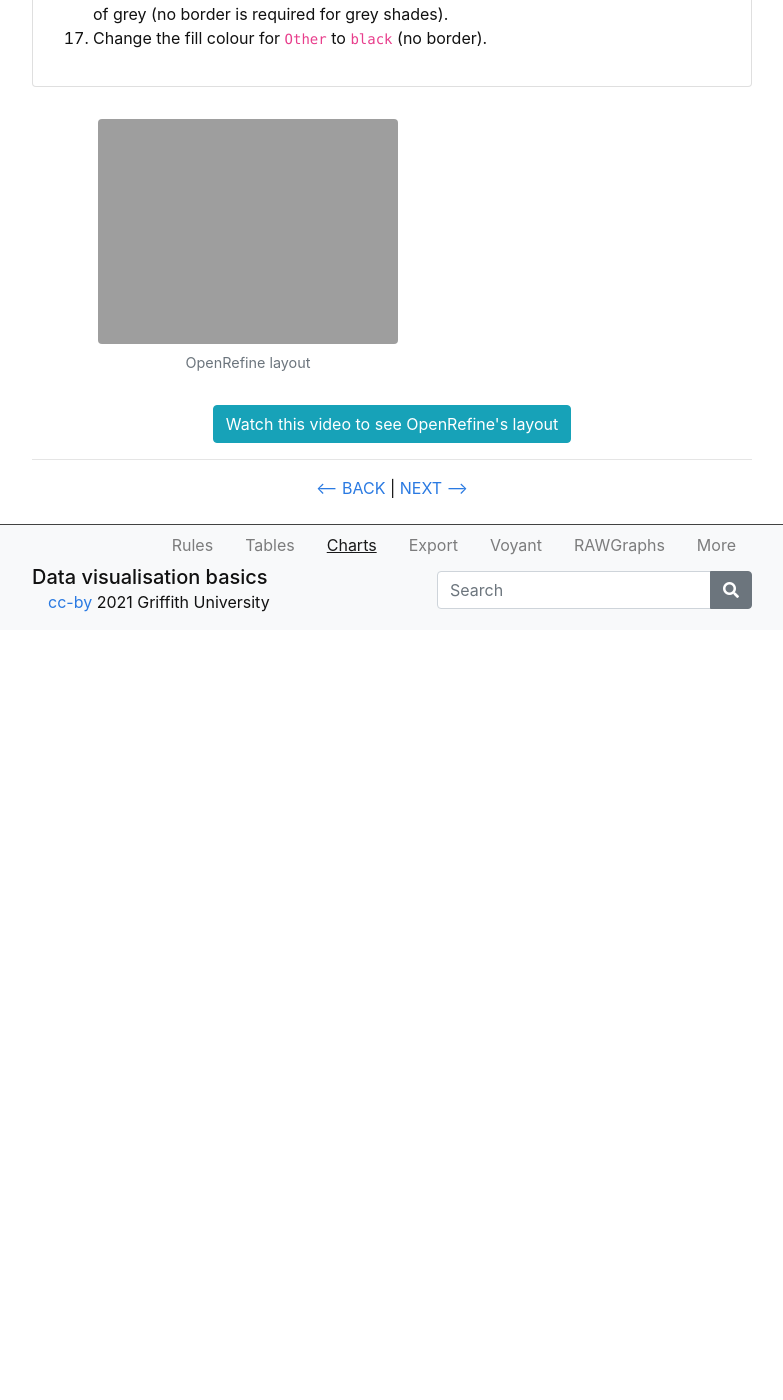
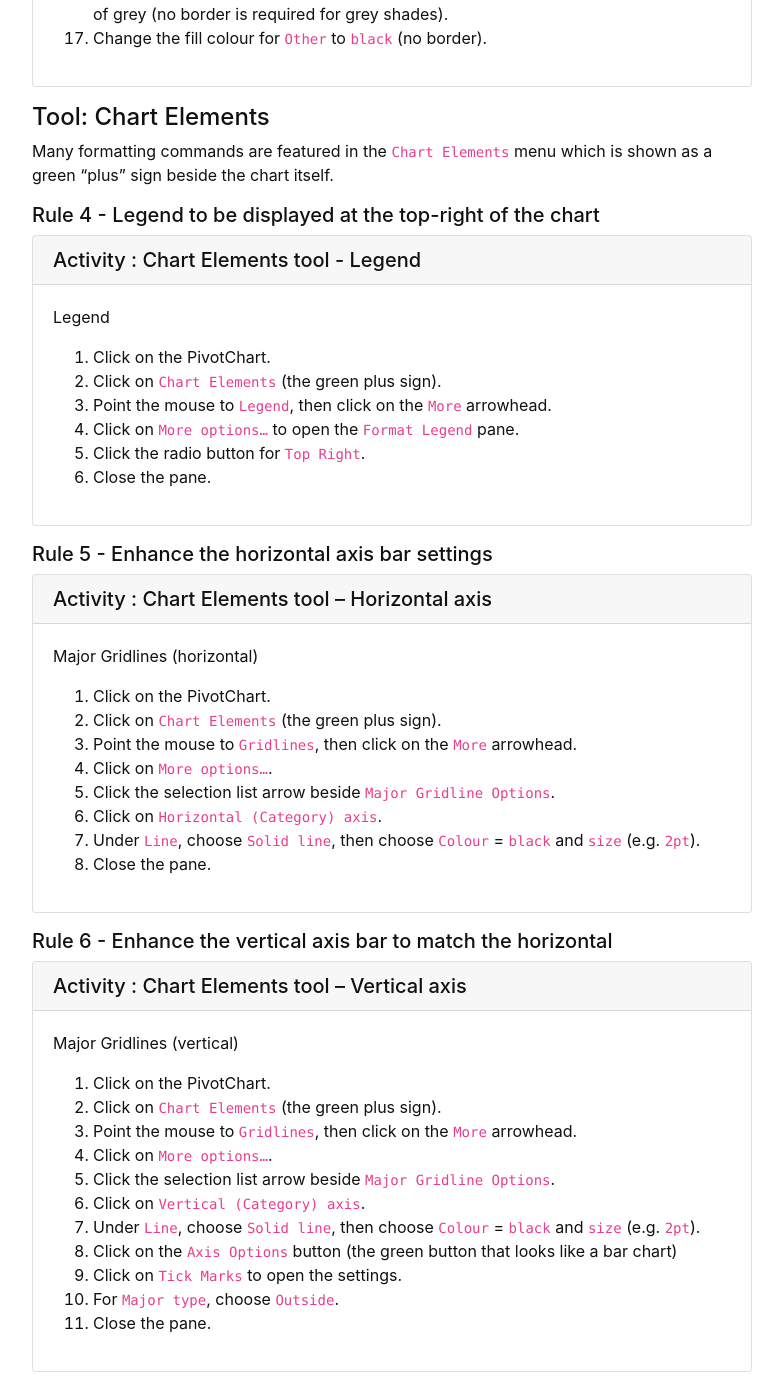
Before and after one commit to GULibrarySandbox/data-vis-basics, a Jekyll site: the page built from content/3-charts.md, in a window 1280 px wide and 1400 px high, scrolled down 3024 px. Shown: the whole window, without its empty margins (248-1031 px from the left). Built offline with Jekyll 4.4.1, drawn with Linux system fonts in a browser that asks for light colours; before the commit the page ends 3654 px from its top, so only the background shows below that; some of the changed text lies outside the part shown.

Commit message:
Update 3-charts.md

```diff
--- a/content/3-charts.md
+++ b/content/3-charts.md
@@ -100,11 +100,74 @@ While some publications are printed in full colour this can be a very expensive
 17. Change the fill colour for `Other` to `black` (no border).{% endcapture %}
 {% include card.md header="Activity : Double-click or right-click elements - Colours" text=text %}
 
+#### Tool: Chart Elements
 
+Many formatting commands are featured in the `Chart Elements` menu which is shown as a green “plus” sign beside the chart itself.
 
+##### Rule 4 - Legend to be displayed at the top-right of the chart
+
+{% capture text %}
+Legend
+1. Click on the PivotChart.
+2. Click on `Chart Elements` (the green plus sign).
+3. Point the mouse to `Legend`, then click on the `More` arrowhead.
+4. Click on `More options…` to open the `Format Legend` pane.
+5. Click the radio button for `Top Right`.
+6. Close the pane.{% endcapture %}
+{% include card.md header="Activity : Chart Elements tool - Legend" text=text %}
+
+##### Rule 5 - Enhance the horizontal axis bar settings
+
+{% capture text %}
+Major Gridlines (horizontal)
+1. Click on the PivotChart.
+2. Click on `Chart Elements` (the green plus sign).
+3. Point the mouse to `Gridlines`, then click on the `More` arrowhead.
+4. Click on `More options…`.
+5. Click the selection list arrow beside `Major Gridline Options`.
+6. Click on `Horizontal (Category) axis`.
+7. Under `Line`, choose `Solid line`, then choose `Colour` = `black` and `size` (e.g. `2pt`).
+8. Close the pane.{% endcapture %}
+{% include card.md header="Activity : Chart Elements tool – Horizontal axis" text=text %}
+
+##### Rule 6 - Enhance the vertical axis bar to match the horizontal
+
+{% capture text %}
+Major Gridlines (vertical)
+1. Click on the PivotChart.
+2. Click on `Chart Elements` (the green plus sign).
+3. Point the mouse to `Gridlines`, then click on the `More` arrowhead.
+4. Click on `More options…`.
+5. Click the selection list arrow beside `Major Gridline Options`.
+6. Click on `Vertical (Category) axis`.
+7. Under `Line`, choose `Solid line`, then choose `Colour` = `black` and `size` (e.g. `2pt`).
+8. Click on the `Axis Options` button (the green button that looks like a bar chart)
+9. Click on `Tick Marks` to open the settings.
+10. For `Major type`, choose `Outside`.
+11. Close the pane.{% endcapture %}
+{% include card.md header="Activity : Chart Elements tool – Vertical axis" text=text %}
 
 {% include figure.html img="ORLayout.png" alt="OpenRefine layout" caption="OpenRefine layout" width="75%" %}
 
+##### Rule 7 - No background grid
+{% capture text %}
+Background Gridlines
+1. Click on the PivotChart.
+2. Click on `Chart Elements` (the green plus sign).
+3. Uncheck the box for `Gridlines`.{% endcapture %}
+{% include card.md header="Activity : Chart Elements tool – Gridlines" text=text %}
+
+##### Rule 8 - Add error bars
+
+Error bars are mostly used for scientific data and may not apply to all.
+If error bars are used, they must be described in the Figure caption in the document.
+{% capture text %}
+1. Click on the PivotChart.
+2. Click on `Chart Elements` (the green plus sign).
+3. Point the mouse to `Error Bars`, then click on the `More` arrowhead.
+4. Click on `Standard Deviation`.
+5. Close the pane.{% endcapture %}
+{% include card.md header="Activity : Chart Elements tool – Error bars" text=text %}
 
 
 {% include button.md text="Watch this video to see OpenRefine's layout" link="https://vimeo.com/412542634/f5b1ced9b9" color="info" %}
```
